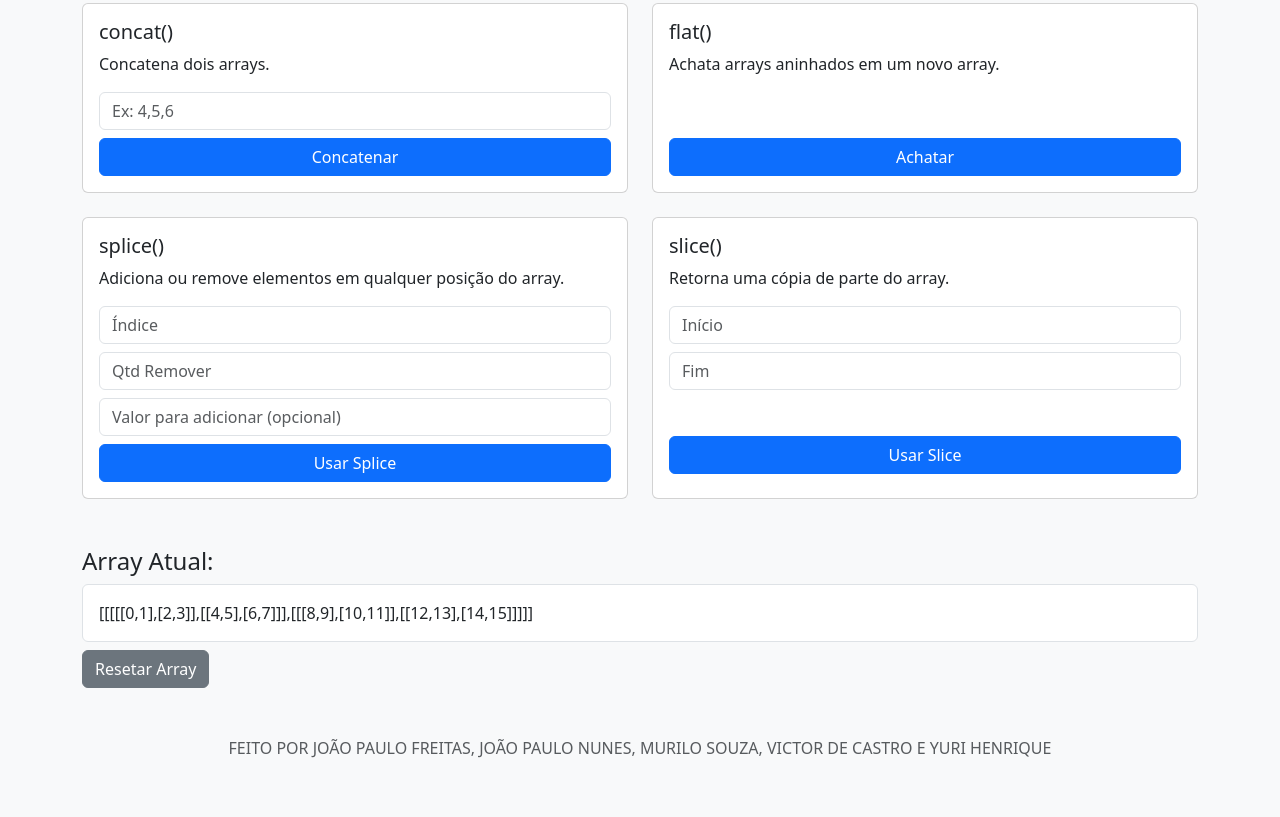
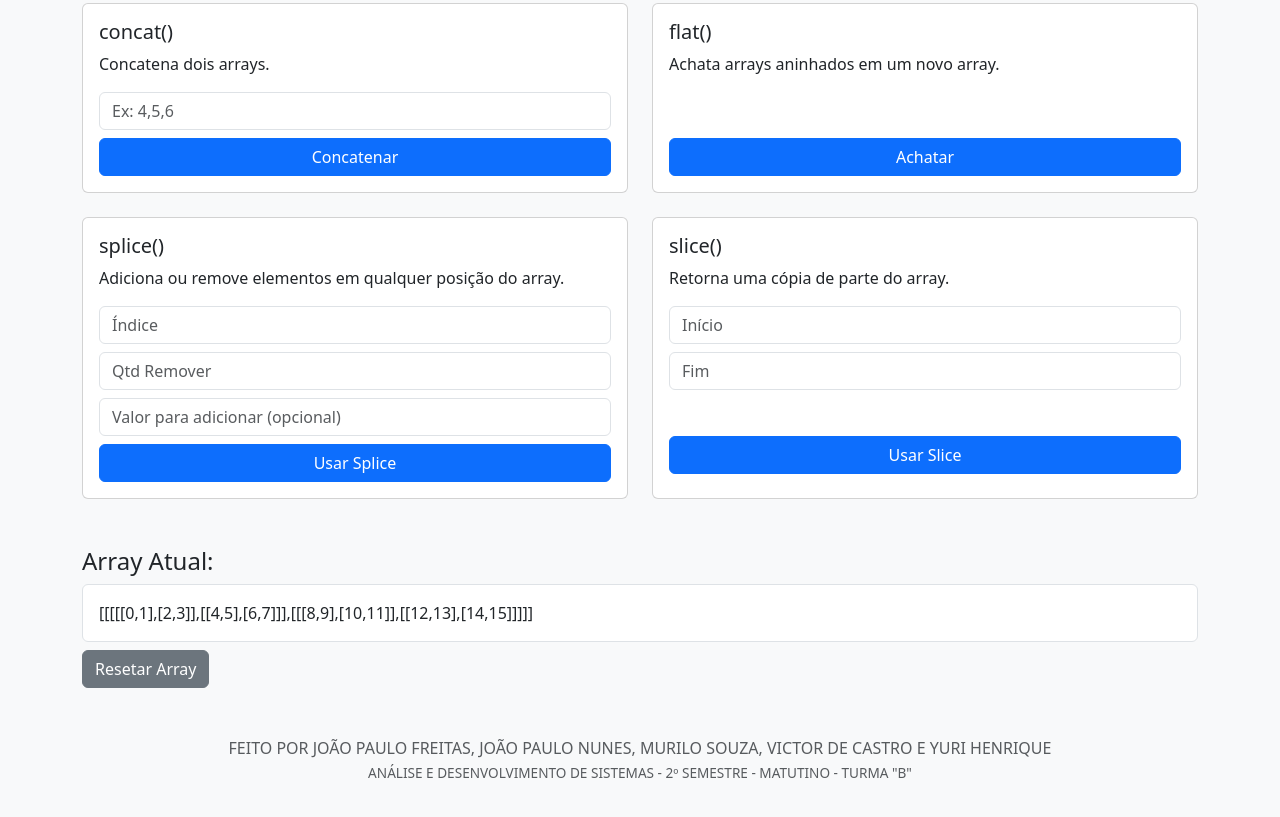
Before and after one commit to murs77r/LingProgWeb-Atividade-1S25.Faculdade, a plain HTML site: page index.html in a window 1280 px wide. Shown: the part 359-1176 px from the top of the page. Drawn offline with nearby package versions, Linux system fonts and the light colour scheme.

Commit message:
Adiciona informações sobre a turma no rodapé do index.html

```diff
--- a/index.html
+++ b/index.html
@@ -80,7 +80,7 @@
             <button class="btn btn-secondary" onclick="resetarArray()">Resetar Array</button>
         </div>
         <footer class="text-center mt-5 mb-2 text-muted" style="font-size: 1rem;">
-            FEITO POR JOÃO PAULO FREITAS, JOÃO PAULO NUNES, MURILO SOUZA, VICTOR DE CASTRO E YURI HENRIQUE
+            FEITO POR JOÃO PAULO FREITAS, JOÃO PAULO NUNES, MURILO SOUZA, VICTOR DE CASTRO E YURI HENRIQUE<br><span style="font-weight: 150; font-size: 0.85rem;">ANÁLISE E DESENVOLVIMENTO DE SISTEMAS - 2º SEMESTRE - MATUTINO - TURMA "B"</span>
         </footer>
     </div>
     <script src="script.js"></script>
```
